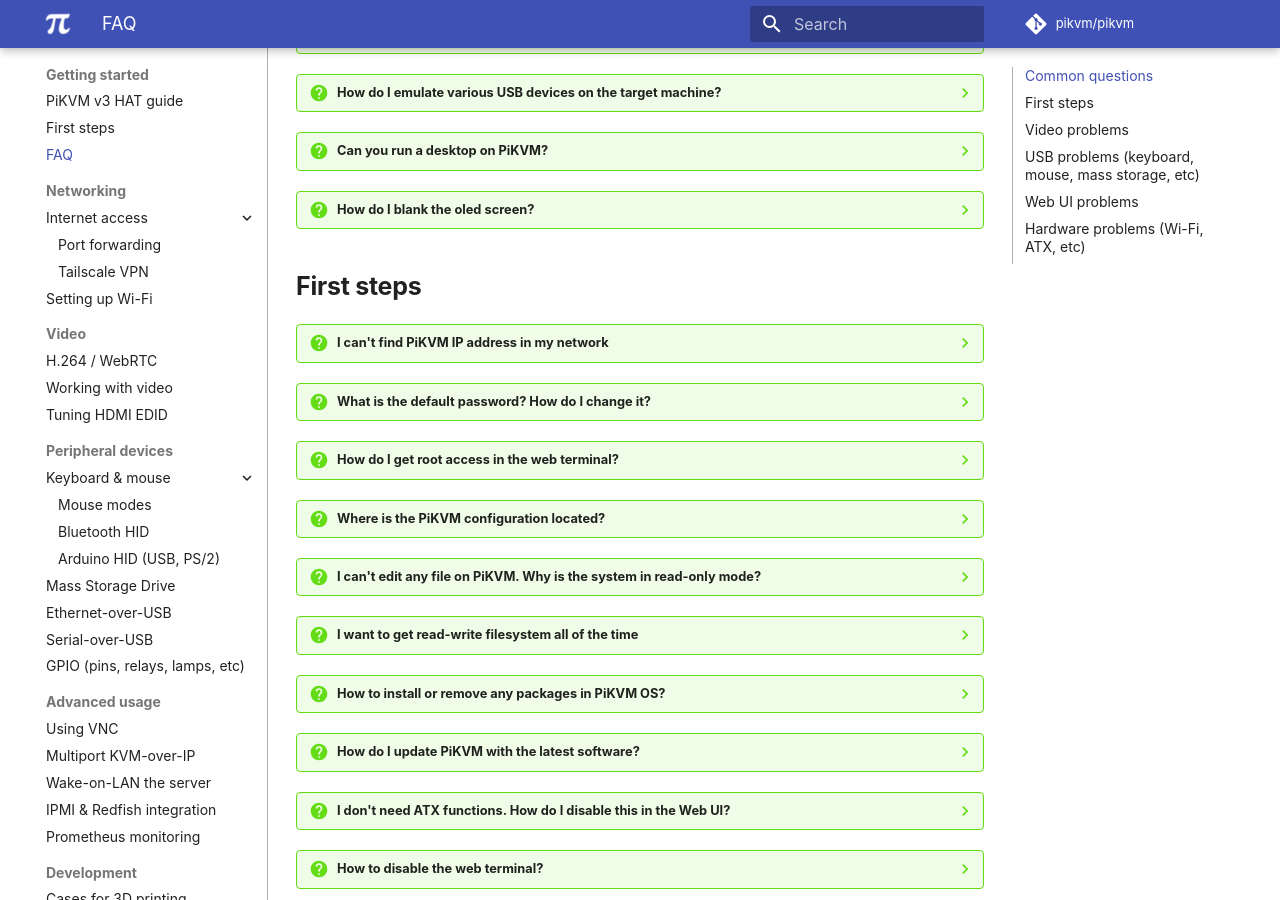
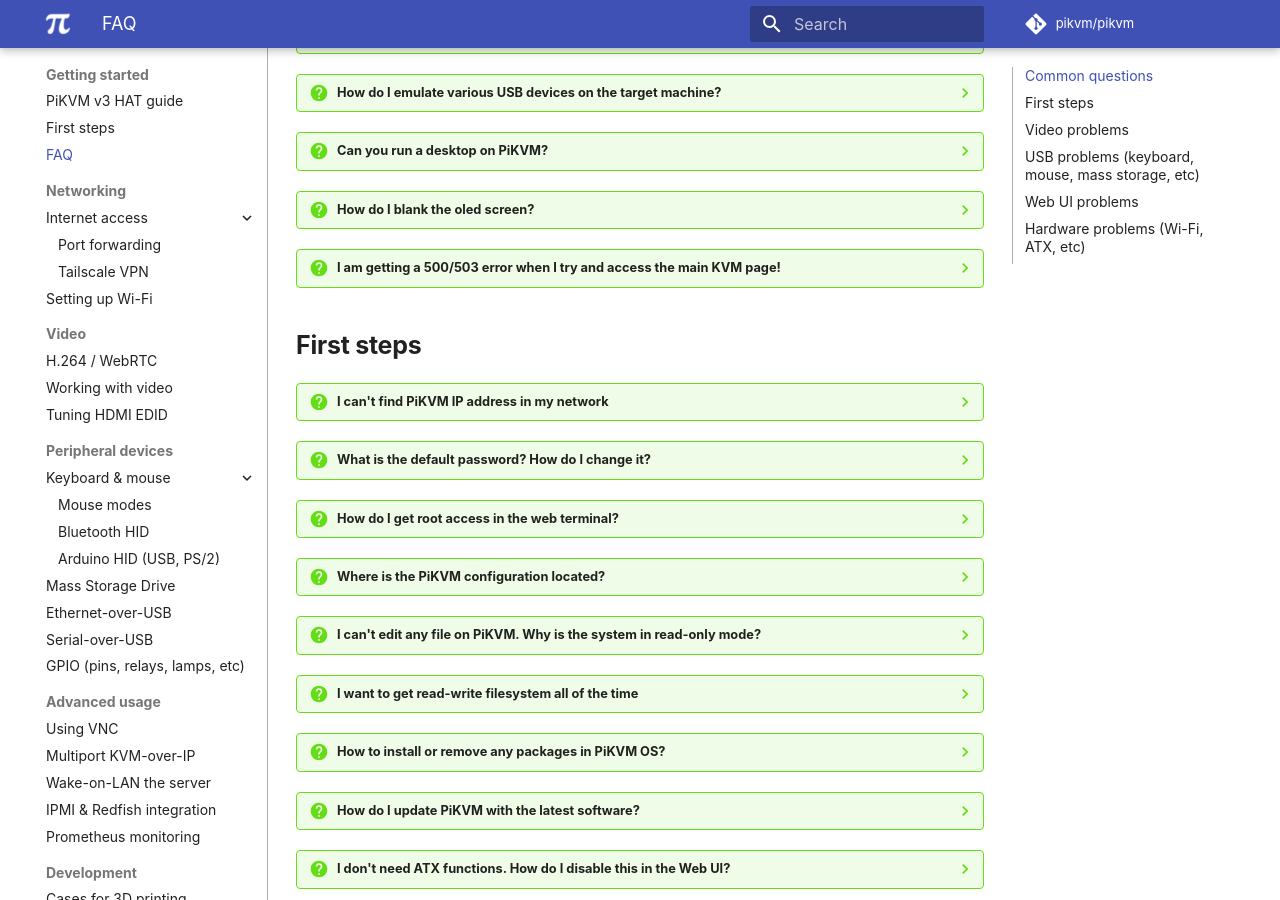
Before and after one commit to pikvm/pikvm, an MkDocs documentation site: the page built from docs/faq.md, in a window 1280 px wide and 900 px high, scrolled down 1241 px. Built offline with MkDocs 1.6.1 and Material for MkDocs 9.7.7, drawn with Linux system fonts in a browser that asks for light colours; some web fonts are replaced; comment, search, counter and statistics services are not loaded.

Commit message:
Update faq.md (#619)
Added verbiage for clarity

````diff
--- a/docs/faq.md
+++ b/docs/faq.md
@@ -130,6 +130,12 @@
     /usr/bin/kvmd-oled --height=32 --interval=5 --clear-on-exit --text="turn off in 5s"
     systemctl disable --now kvmd-oled kvmd-oled-reboot kvmd-oled-shutdown
     ```
+
+??? question "I am getting a 500/503 error when I try and access the main KVM page!"
+    This is due to what was recently edited in your yaml file, you have to use spaces and NOT tabs
+    Undo what you just did, then, `systemctl restart kvmd`, does it work again?
+    Review what was added and take care of yaml syntax
+
 
 ## First steps
 
````
